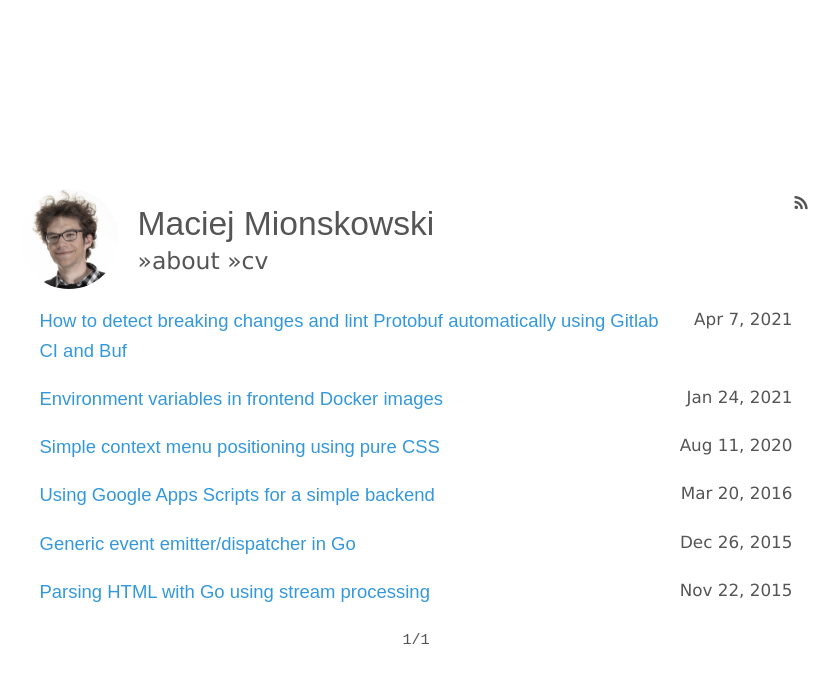
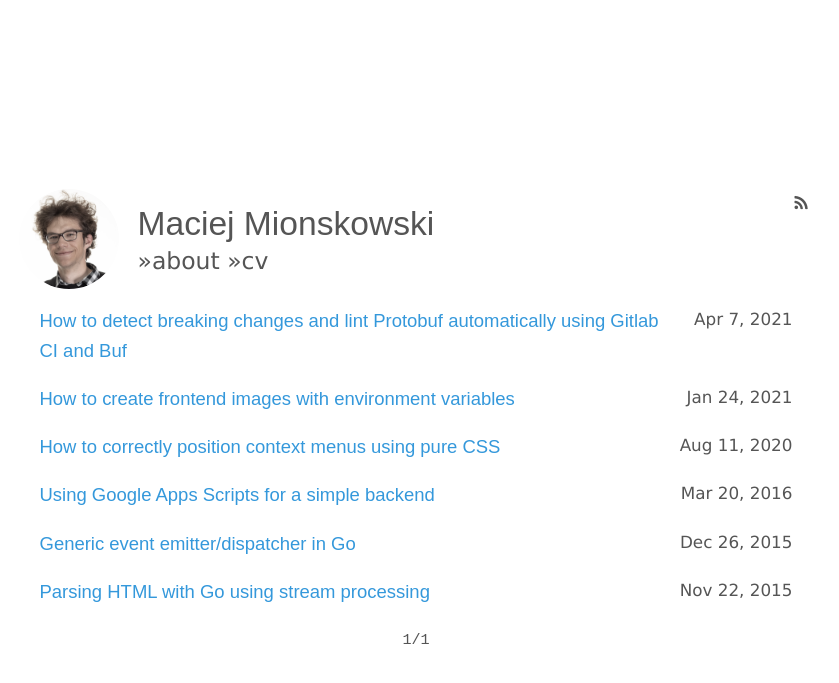
Before and after one commit to maciekmm/maciekmm.github.io, a Jekyll site: the page built from index.html, in a window 1280 px wide. Shown: the top 683 px of the page, without its empty margins (224-1063 px from the left). Built offline with Jekyll 4.4.1, drawn with Linux system fonts in a browser that asks for light colours; some web fonts are replaced; the list of posts is cut into pages by our own code.

Commit message:
Update titles

```diff
--- a/_posts/2020-08-11-positioning-a-context-menu-using-pure-css.md
+++ b/_posts/2020-08-11-positioning-a-context-menu-using-pure-css.md
@@ -1,6 +1,6 @@
 ---
 layout: post
-title:  "Simple context menu positioning using pure CSS"
+title:  "How to correctly position context menus using pure CSS"
 date:   2020-08-11 21:00:00 +0200
 tags:
   - css
--- a/_posts/2021-01-24-environment-agnostic-frontend-images.md
+++ b/_posts/2021-01-24-environment-agnostic-frontend-images.md
@@ -1,6 +1,6 @@
 ---
 layout: post
-title:  "Environment variables in frontend Docker images"
+title:  "How to create frontend images with environment variables"
 date:   2021-01-24 15:00:00 +0100
 tags:
   - docker
```
